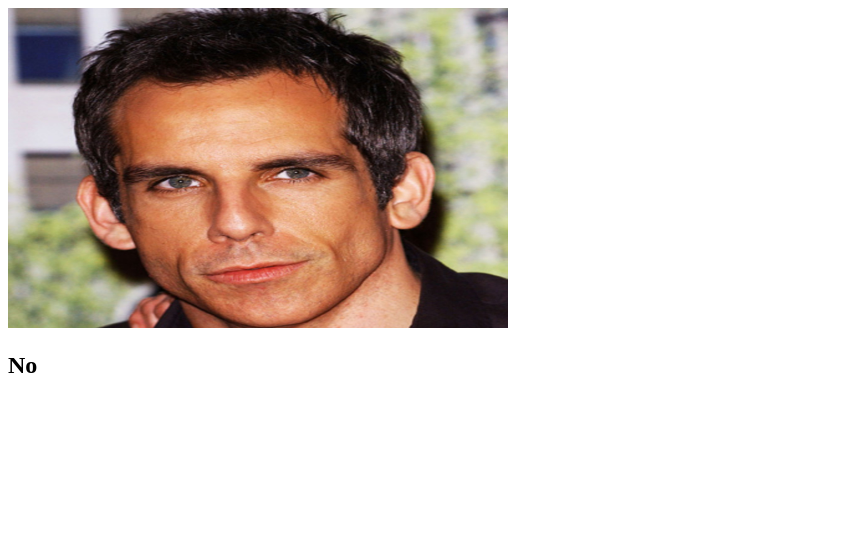
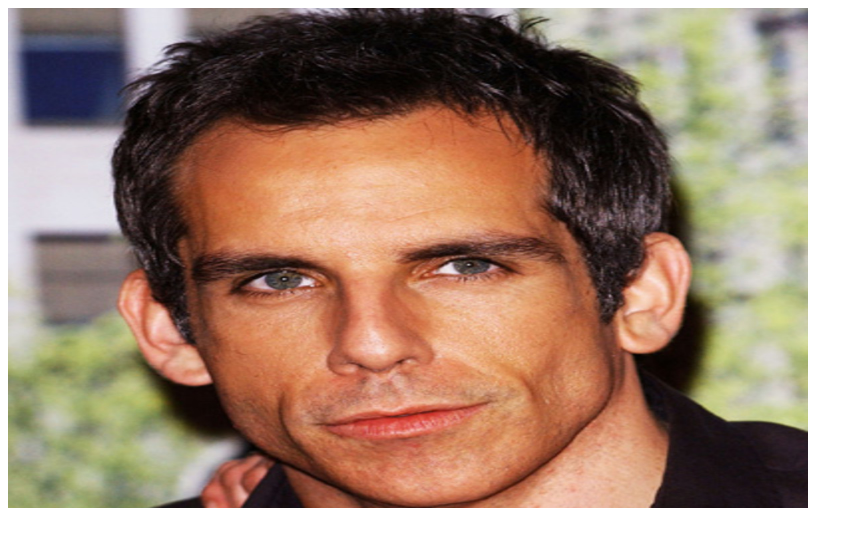
Before and after one commit to shanrizvi2/benstillercorona, a plain HTML site: page index.html in a window 1280 px wide. Shown: the top 549 px of the page, without its empty margins (0-863 px from the left). Drawn offline with Linux system fonts and the light colour scheme.

Commit message:
size changes

```diff
--- /dev/null
+++ b/app.css
@@ -0,0 +1,8 @@
+img {
+    width:800px !important;
+    height:500px !important;
+}
+
+.text {
+    font-size: 50px !important;
+}
--- a/index.html
+++ b/index.html
@@ -1,8 +1,11 @@
 <!DOCTYPE html>
 <html>
+<head>
+    <link rel="stylesheet" type="text/css" href="app.css">
+</head>
 <body>
-<img src="ben-stiller.jpg" alt="Trulli" width="500" height="320">
-<h2>No</h2>
+<img src="ben-stiller.jpg" alt="Trulli">
+<h2 class = "text">No</h2>
 
 </body>
 </html>
--- a/index.js
+++ /dev/null
@@ -1 +0,0 @@
-document.getElementById('image').src='ben-stiller.jpg';
```
